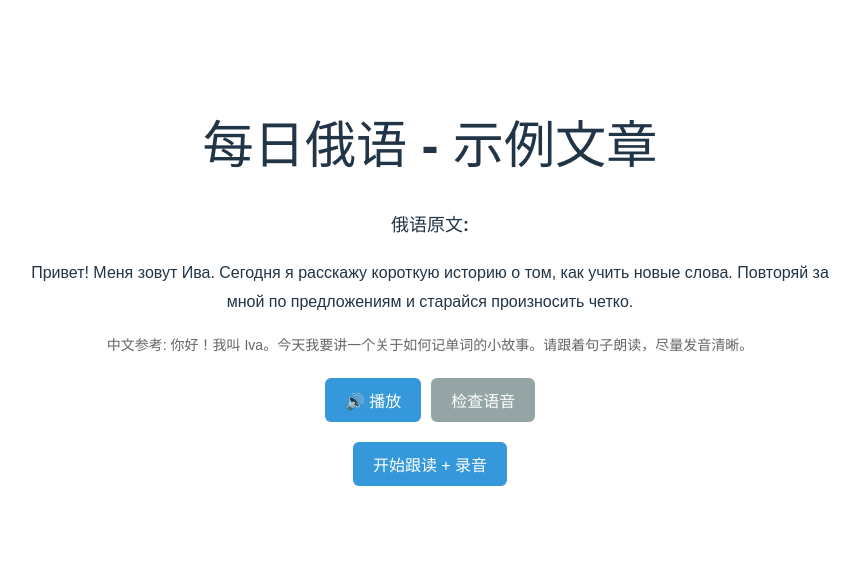
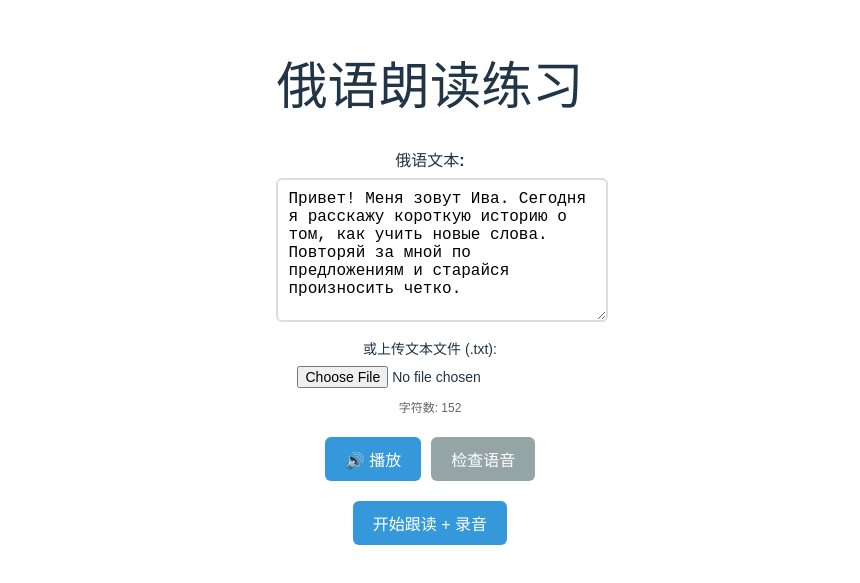
Before and after one commit to Iva276/rus, a React (Vite) app: page / in a window 1280 px wide. Shown: the part 105-688 px from the top of the page, without its empty margins (210-1070 px from the left). Built offline with nearby package versions, Linux system fonts and the light colour scheme.

Commit message:
Updated RussianReadAloud.tsx

```diff
--- a/src/RussianReadAloud.tsx
+++ b/src/RussianReadAloud.tsx
@@ -1,11 +1,8 @@
 import React, { useState, useRef, useEffect } from "react";
 
 export default function RussianReadAloudDemo() {
-  const sample = {
-    title: "每日俄语 - 示例文章",
-    ru: "Привет! Меня зовут Ива. Сегодня я расскажу короткую историю о том, как учить новые слова. Повторяй за мной по предложениям и старайся произносить четко.",
-    zh: "你好！我叫 Iva。今天我要讲一个关于如何记单词的小故事。请跟着句子朗读，尽量发音清晰。",
-  };
+  const [russianText, setRussianText] = useState("Привет! Меня зовут Ива. Сегодня я расскажу короткую историю о том, как учить новые слова. Повторяй за мной по предложениям и старайся произносить четко.");
+  const [chineseText, setChineseText] = useState("");
 
   const [isSpeaking, setIsSpeaking] = useState(false);
   const [isPaused, setIsPaused] = useState(false);
@@ -90,7 +87,7 @@ export default function RussianReadAloudDemo() {
     synth.cancel();
 
     const speak = () => {
-      const utterance = new SpeechSynthesisUtterance(sample.ru);
+      const utterance = new SpeechSynthesisUtterance(russianText);
       utterance.lang = "ru-RU";
       utterance.rate = 0.85;
       utterance.pitch = 1;
@@ -198,7 +195,7 @@ export default function RussianReadAloudDemo() {
   };
 
   const computeScore = () => {
-    const original = sample.ru.toLowerCase().replace(/[^\u0400-\u04FF\s]/g, "");
+    const original = russianText.toLowerCase().replace(/[^\u0400-\u04FF\s]/g, "");
     const recognized = recognizedText.toLowerCase().replace(/[^\u0400-\u04FF\s]/g, "");
     const origWords = original.split(/\s+/).filter(Boolean);
     const recWords = recognized.split(/\s+/).filter(Boolean);
@@ -228,7 +225,7 @@ export default function RussianReadAloudDemo() {
     const blob = await fetch(recordedUrl).then((r) => r.blob());
     const formData = new FormData();
     formData.append("audio", blob, "recording.webm");
-    formData.append("text", sample.ru);
+    formData.append("text", russianText);
     try {
       const res = await fetch("/api/score", { method: "POST", body: formData });
       const data = await res.json();
@@ -239,13 +236,60 @@ export default function RussianReadAloudDemo() {
     }
   };
 
+  const handleFileUpload = (event: React.ChangeEvent<HTMLInputElement>) => {
+    const file = event.target.files?.[0];
+    if (!file) return;
+
+    const reader = new FileReader();
+    reader.onload = (e) => {
+      const content = e.target?.result as string;
+      setRussianText(content);
+      setStatus(`已加载文件: ${file.name}`);
+    };
+    reader.readAsText(file);
+  };
+
   return (
     <div style={{ maxWidth: 800, margin: "40px auto", padding: 20, fontFamily: "sans-serif" }}>
-      <h1>{sample.title}</h1>
-      <div style={{ marginBottom: 20, lineHeight: 1.8 }}>
-        <p style={{ fontSize: 18, fontWeight: "bold" }}>俄语原文:</p>
-        <p style={{ fontSize: 16 }}>{sample.ru}</p>
-        <p style={{ fontSize: 14, color: "#666" }}>中文参考: {sample.zh}</p>
+      <h1>俄语朗读练习</h1>
+
+      <div style={{ marginBottom: 20 }}>
+        <div style={{ marginBottom: 10 }}>
+          <label style={{ fontSize: 16, fontWeight: "bold", display: "block", marginBottom: 5 }}>
+            俄语文本:
+          </label>
+          <textarea
+            value={russianText}
+            onChange={(e) => setRussianText(e.target.value)}
+            placeholder="在此粘贴或输入俄语文本..."
+            style={{
+              width: "100%",
+              minHeight: 120,
+              padding: 10,
+              fontSize: 16,
+              border: "2px solid #ddd",
+              borderRadius: 6,
+              fontFamily: "monospace",
+              resize: "vertical",
+            }}
+          />
+        </div>
+
+        <div style={{ marginBottom: 10 }}>
+          <label style={{ fontSize: 14, display: "block", marginBottom: 5 }}>
+            或上传文本文件 (.txt):
+          </label>
+          <input
+            type="file"
+            accept=".txt"
+            onChange={handleFileUpload}
+            style={{ fontSize: 14 }}
+          />
+        </div>
+
+        <div style={{ fontSize: 12, color: "#666" }}>
+          字符数: {russianText.length}
+        </div>
       </div>
 
       <div style={{ marginBottom: 20 }}>
```
